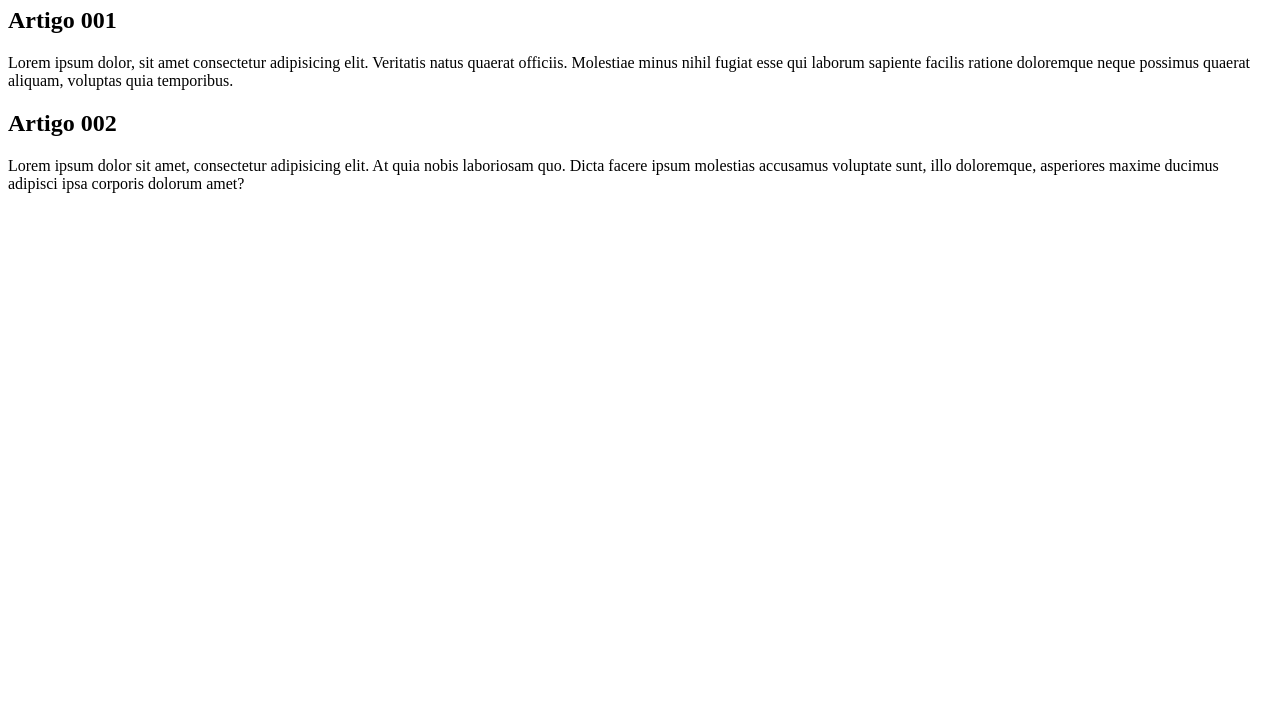
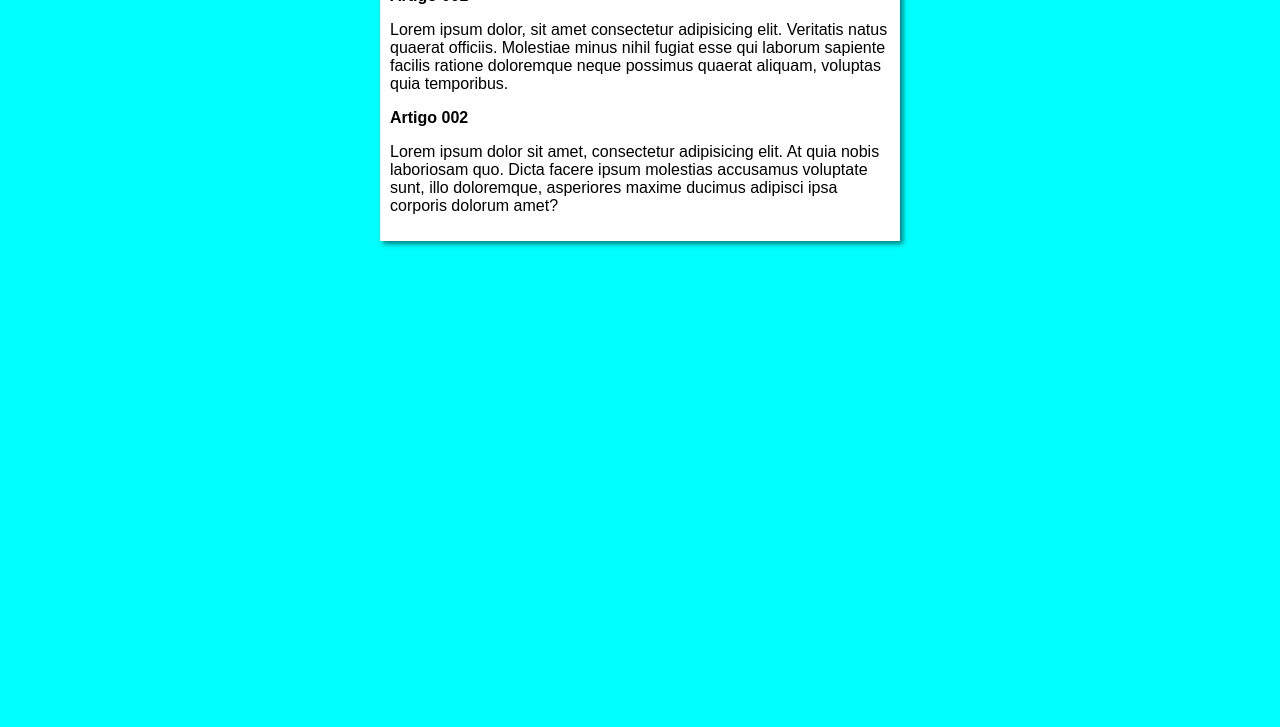
Before and after one commit to monza99-zz/projeto-site, a plain HTML site: page index.html in a window 1280 px wide. Shown: the part 73-800 px from the top of the page. Drawn offline with Linux system fonts and the light colour scheme.

Commit message:
Design da página

```diff
--- /dev/null
+++ b/estilos/style.css
@@ -0,0 +1,18 @@
+@charset "URF-8";
+
+* {
+    font-family: Arial, Helvetica, sans-serif;
+    font-size: 16px;
+}
+
+body{
+    background-color: aqua;
+}
+
+main {
+    background-color: white;
+    width: 500px;
+    margin: auto;
+    padding: 10px;
+    box-shadow: 3px 3px 5px rgba(0, 0, 0, 0.5);
+}
--- a/index.html
+++ b/index.html
@@ -5,6 +5,7 @@
     <meta http-equiv="X-UA-Compatible" content="IE=edge">
     <meta name="viewport" content="width=device-width, initial-scale=1.0">
     <title>Site treino</title>
+    <link rel="stylesheet" href="estilos/style.css">
 </head>
 <body>
     <main>
```
